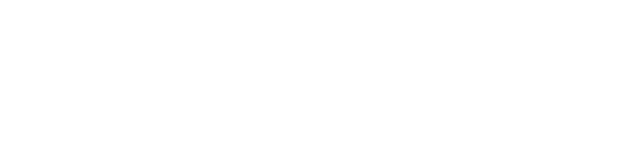
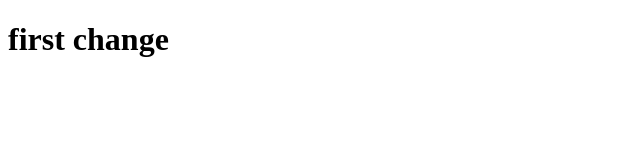
Before and after one commit to RafayLakhani/My-first-repo, a plain HTML site: page index.html in a window 1280 px wide. Shown: the whole page, without its empty margins (0-640 px from the left). Drawn offline with Linux system fonts and the light colour scheme.

Commit message:
change 1

```diff
--- a/index.html
+++ b/index.html
@@ -6,6 +6,9 @@
     <title>Document</title>
 </head>
 <body>
+    <h1>
+        first change
+    </h1>
 
 </body>
 </html>
```
